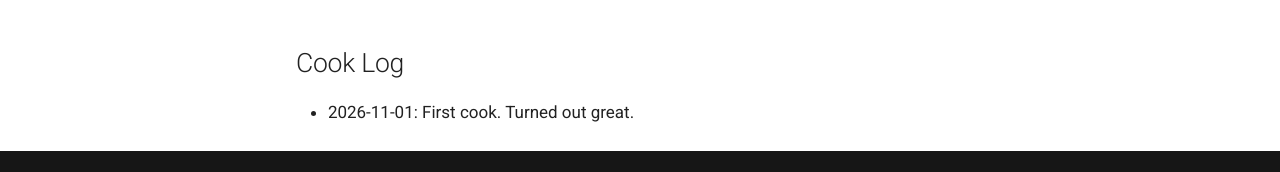
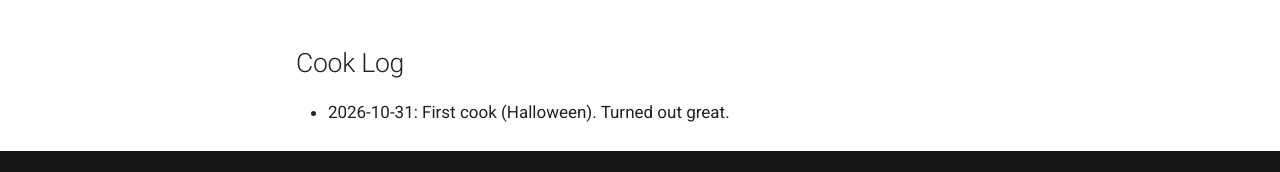
Before and after one commit to ericranstrom/recipes, an MkDocs documentation site: the page built from docs/recipes/mains/beef-chuck-chili.md, in a window 1280 px wide and 900 px high, scrolled down 2463 px. Shown: the part 725-897 px from the top of the window. Built offline with MkDocs 1.6.1 and Material for MkDocs 9.7.7, drawn with Linux system fonts in a browser that asks for light colours; comment, search, counter and statistics services are not loaded.

Commit message:
Update recipe: beef chuck chili (cook log date)
Co-Authored-By: Claude Opus 5.5 <noreply@anthropic.com>
Claude-Session: https://claude.ai/code/session_01KepDaZPzGvcnecJtEHaYUE

```diff
--- a/docs/recipes/mains/beef-chuck-chili.md
+++ b/docs/recipes/mains/beef-chuck-chili.md
@@ -100,4 +100,4 @@ Rich, smoky chili of beef chuck braised with bacon, red wine, and chipotle until
 
 ## Cook Log
 
-- 2026-11-01: First cook. Turned out great.
+- 2026-10-31: First cook (Halloween). Turned out great.
```
